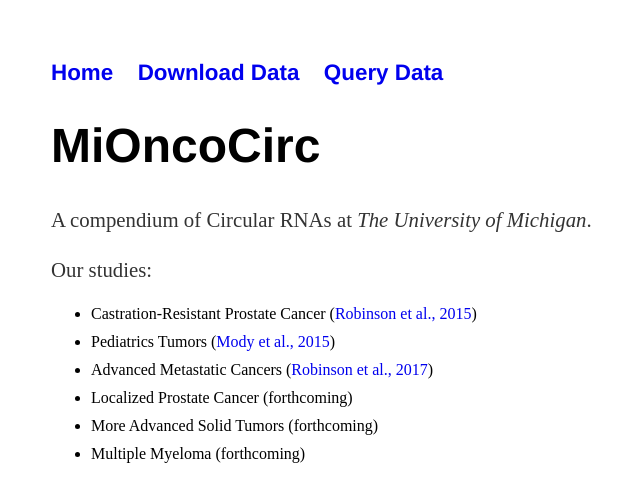
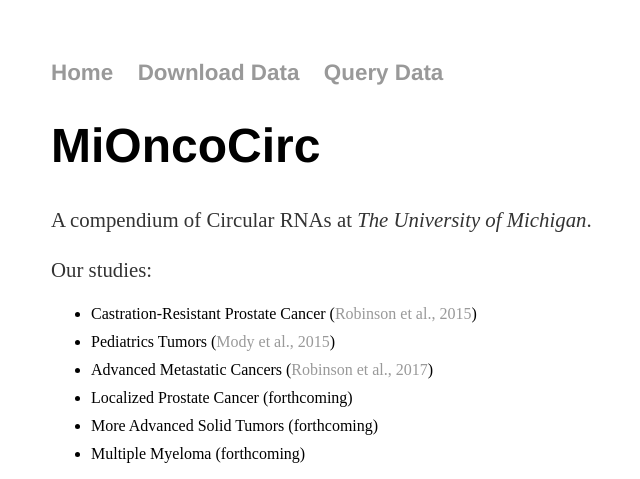
Before and after one commit to nguyenjoshvo/nguyenjoshvo.github.io, a Jekyll site: the page built from index.html, in a window 1280 px wide. Shown: the top 479 px of the page, without its empty margins (141-781 px from the left). Built offline with Jekyll 4.4.1, drawn with Linux system fonts in a browser that asks for light colours; grey boxes are pictures that could not be loaded.

Commit message:
link color1

```diff
--- a/css/main.css
+++ b/css/main.css
@@ -45,6 +45,3 @@
 ul li{
     margin-bottom:10px;
 }
-
-:link { color: #0000EE; }
-:visited { color: #551A8B; }
```
